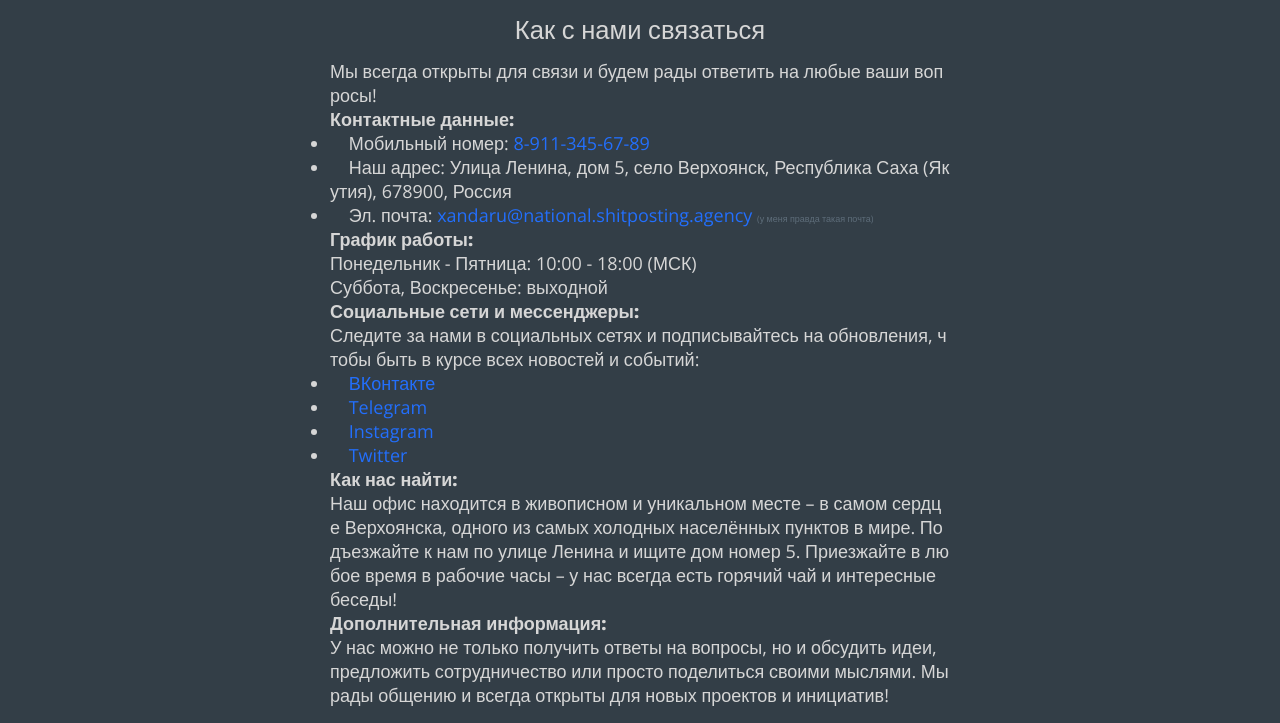
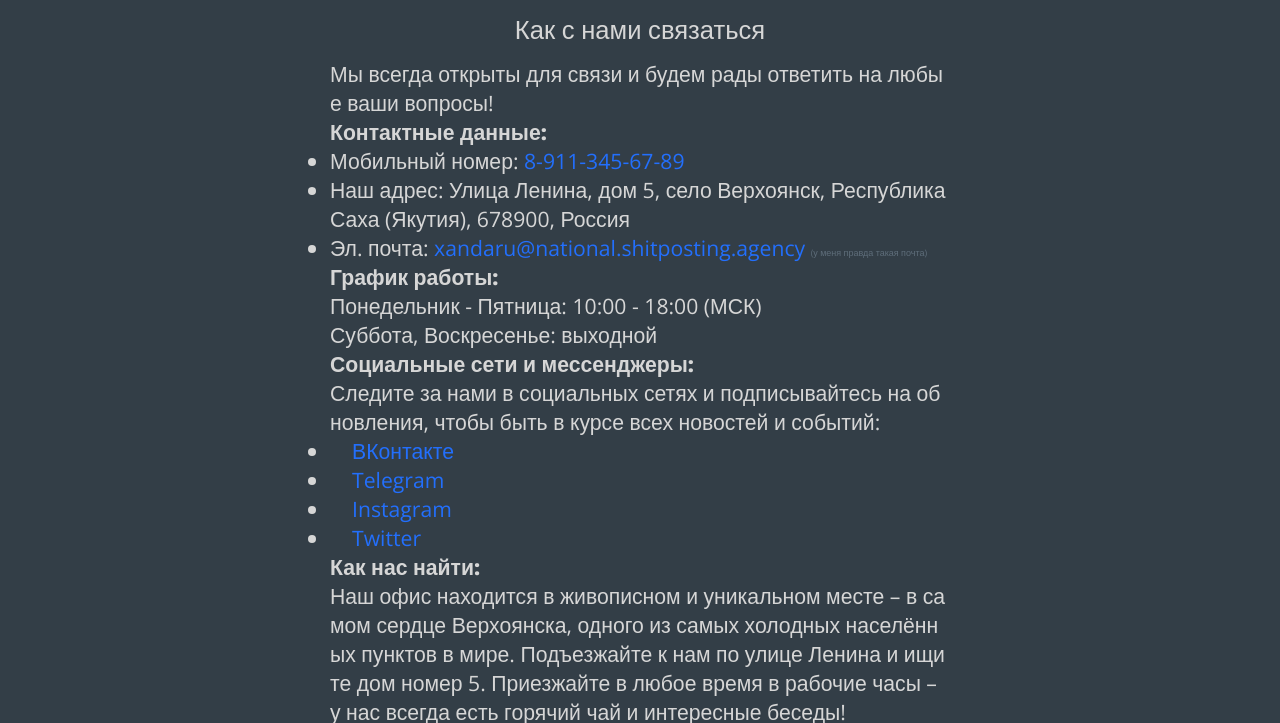
Before and after one commit to herabel/college-proj-web, a plain HTML site: page contacts.html in a window 1280 px wide. Shown: the part 67-790 px from the top of the page. Drawn offline with nearby package versions, Linux system fonts and the light colour scheme.

Commit message:
design fixes

```diff
--- a/contacts.html
+++ b/contacts.html
@@ -25,9 +25,9 @@
 
             <p><strong>Контактные данные:</strong></p>
             <ul>
-                <li>&nbsp;&nbsp;&nbsp;&nbsp;Мобильный номер: <a href="tel:+79113456789">8-911-345-67-89</a></li>
-                <li>&nbsp;&nbsp;&nbsp;&nbsp;Наш адрес: Улица Ленина, дом 5, село Верхоянск, Республика Саха (Якутия), 678900, Россия</li>
-                <li>&nbsp;&nbsp;&nbsp;&nbsp;Эл. почта: <a href="mailto:xandaru@national.shitposting.agency">xandaru@national.shitposting.agency</a> <span class="stealth-text">(у меня правда такая почта)</span></li>
+                <li>Мобильный номер: <a href="tel:+79113456789">8-911-345-67-89</a></li>
+                <li>Наш адрес: Улица Ленина, дом 5, село Верхоянск, Республика Саха (Якутия), 678900, Россия</li>
+                <li>Эл. почта: <a href="mailto:xandaru@national.shitposting.agency">xandaru@national.shitposting.agency</a> <span class="stealth-text">(у меня правда такая почта)</span></li>
             </ul>
 
             <p><strong>График работы:</strong><br />
@@ -54,7 +54,7 @@
   </main>
   <footer class="footer">
     <div class="footer-container">
-      <a class="github" href="#" target="_blank" rel="noopener noreferrer">Github</a>
+      <a class="github" href="https://github.com/herabel" target="_blank" rel="noopener noreferrer">Github</a>
     </div>
   </footer>
   <link href="style.css" rel="stylesheet" />
--- a/style.css
+++ b/style.css
@@ -103,6 +103,8 @@ body {
   overflow-x: hidden;
   overflow-y: scroll;
   scroll-behavior:smooth;
+  display: flex;
+  flex-direction: column;
 }
 header a:hover{
   color: #ffa600;
@@ -143,7 +145,6 @@ header {
   transition: 0.7s;
 }
 .main {
-  min-height: calc(100vh);
   padding: 0px 10px 0;
   display: flex;
   justify-content: space-between;
@@ -152,6 +153,7 @@ header {
   max-width: 50%;
   margin: 2vh auto;
   transition: 0.05s ease-out;
+  flex-grow: 1;
 }
 .center{
   align-items: center;
@@ -174,10 +176,10 @@ header {
   margin-bottom: 12px;
 }
 .main-content-text{
-  font-size: calc(10px + 1vh);
+  font-size: calc(10px + 1.4vh);
   text-align: left;
   margin-bottom: 5%;
-  transition: 0.7s;
+  transition: 0.05s;
 }
 .main-content-text a{
   text-decoration: none;
```
Also changed, not shown: color_main.html (+1 -1 lines), examples.html (+1 -1 lines), index.html (+1 -1 lines), theory.html (+1 -1 lines).
